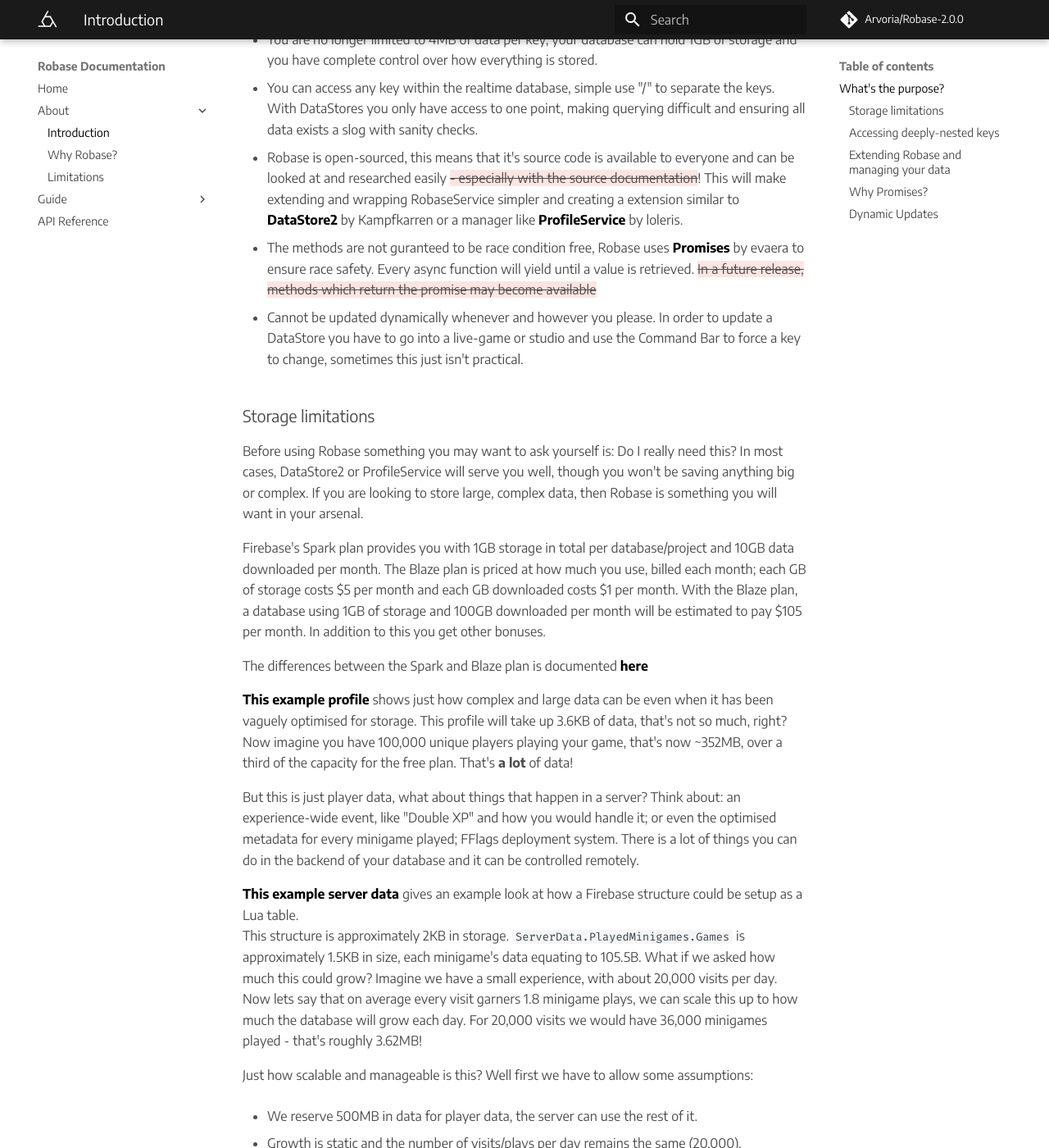
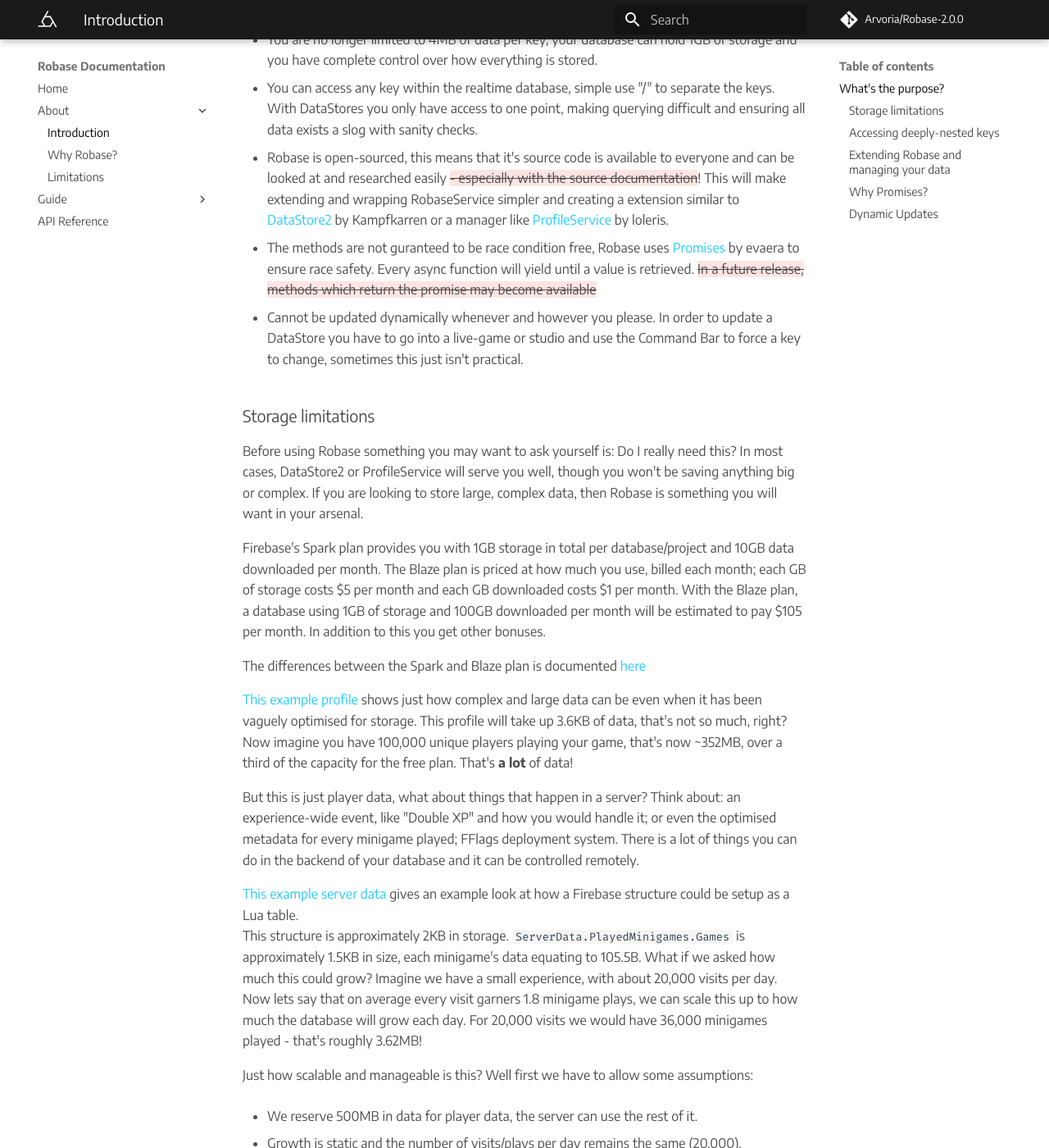
Before and after one commit to Arvoria/RobaseService, an MkDocs documentation site: the page built from docs/introduction.md, in a window 1280 px wide and 1400 px high, scrolled down 513 px. Shown: the whole window at 82% size. Built offline with MkDocs 1.6.1 and Material for MkDocs 9.7.7, drawn with Linux system fonts in a browser that asks for light colours; comment, search, counter and statistics services are not loaded.

Commit message:
changed link text color

```diff
--- a/docs/stylesheets/extra.css
+++ b/docs/stylesheets/extra.css
@@ -19,8 +19,13 @@
 
 .md-typeset a:hover {
     text-decoration: underline;
+    color: hsl(194, 100%, 57%);
 }
 
 .md-typeset a {
-    font-weight: bold;
+    color: hsl(194, 100%, 57%);
 }
+
+code {
+    white-space: pre-wrap;
+}
```
